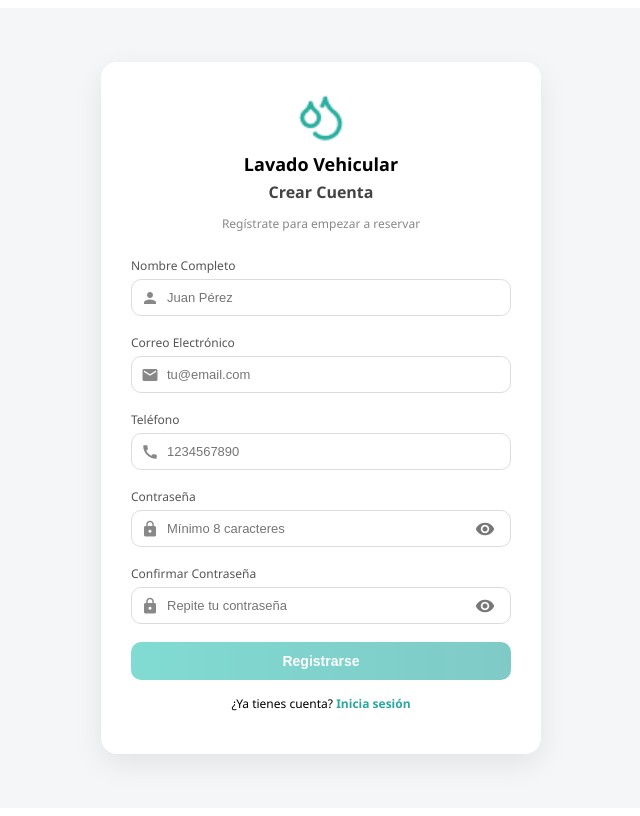
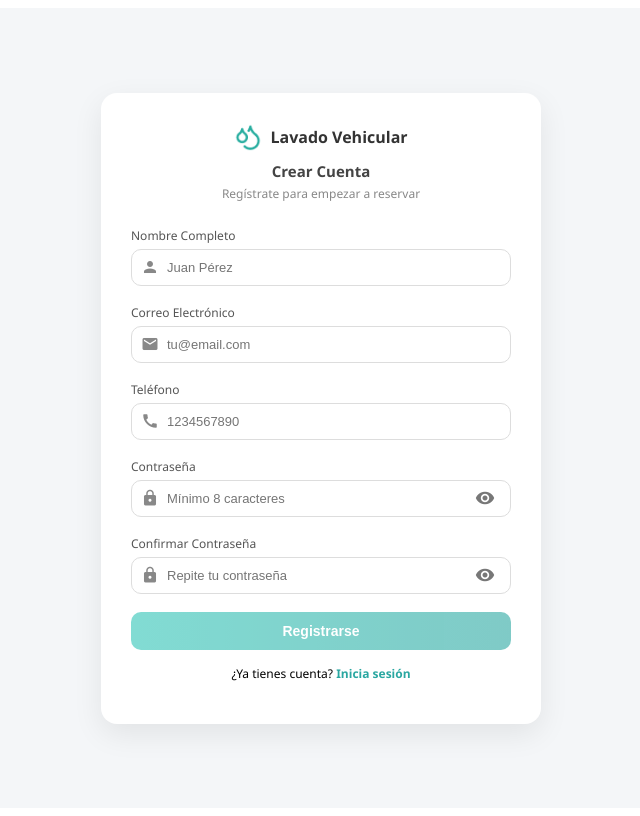
Before and after one commit to BrayanCABRERA123/Front-end-proyecto-web, an Angular app: page /auth in a window 1280 px wide. Both pictures are taken after a click on the element "Regístrate". Shown: the whole page, without its empty margins (319-959 px from the left). Built offline with nearby package versions, Linux system fonts and the light colour scheme.

Commit message:
feat(register): Improved registration form design and user interface fixes

```diff
--- a/src/app/auth/auth/pages/register/register.component.html
+++ b/src/app/auth/auth/pages/register/register.component.html
@@ -3,11 +3,11 @@
 
     <!-- HEADER -->
     <div class="register-header">
-      <div class="logo-icon">
-        <img src="images/logo.png" alt="Logo Lavado Vehicular">
+      <div class="brand">
+        <img src="images/logo.png" alt="Logo Lavado Vehicular" class="logo">
+        <h1>Lavado Vehicular</h1>
       </div>
 
-      <h1>Lavado Vehicular</h1>
       <h2>Crear Cuenta</h2>
       <p>Regístrate para empezar a reservar</p>
     </div>
--- a/src/app/auth/auth/pages/register/register.component.scss
+++ b/src/app/auth/auth/pages/register/register.component.scss
@@ -1,10 +1,11 @@
-/* se quitan los espacios por defecto del navegador*/
+/* quitamos espacios raros del navegador */
 html, body {
   margin: 0;
   padding: 0;
 }
 
-/* Contenedor principal que centra todo */
+
+/* contenedor principal */
 .register-page {
   min-height: 100vh;
   display: flex;
@@ -15,8 +16,7 @@ html, body {
 }
 
 
-/* TARJETA DEL FORMULARIO */
-
+/* tarjeta donde está todo el formulario */
 .register-card {
   width: 100%;
   max-width: 380px;
@@ -28,56 +28,59 @@ html, body {
 }
 
 
-/* HEADER (LOGO Y TÍTULOS) */
-
+/* parte de arriba, logo y textos */
 .register-header {
   text-align: center;
   margin-bottom: 25px;
 }
 
-/* Contenedor del logo */
-.logo-icon {
+
+/* contenedor del logo y el titulo */
+.brand {
   display: flex;
+  align-items: center;
   justify-content: center;
-}
-
-/* Imagen del logo */
-.logo-icon img {
-  width: 50px;
-  height: auto;
-  object-fit: contain;
+  gap: 8px;
   margin-bottom: 10px;
 }
 
-/* Título principal */
-.register-header h1 {
-  font-size: 18px;
-  margin: 0;
-  font-weight: 600;
+/* logo */
+.logo {
+  width: 28px;
+  height: 28px;
+  object-fit: contain;
 }
 
-/* Subtítulo */
+/* titulo principal */
+.brand h1 {
+  font-size: 16px;
+  font-weight: 600;
+  margin: 0;
+  color: #333;
+}
+
+
+/* subtitulo */
 .register-header h2 {
-  font-size: 16px;
-  margin: 5px 0;
+  font-size: 15px;
+  margin: 4px 0;
   color: #444;
 }
 
-/* Texto pequeño */
+/* texto pequeño */
 .register-header p {
   font-size: 12px;
   color: #888;
+  margin-top: 4px;
 }
 
 
-/* FORMULARIO*/
-
-/* Cada campo */
+/* cada grupo del formulario */
 .form-group {
   margin-bottom: 18px;
 }
 
-/* Labels */
+/* labels */
 label {
   font-size: 12px;
   color: #555;
@@ -85,31 +88,33 @@ label {
   margin-bottom: 5px;
 }
 
-/* Contenedor del input + iconos */
+
+/* contenedor del input */
 .input-wrapper {
   position: relative;
   display: flex;
   align-items: center;
 }
 
-/* Campo input */
+/* input */
 .input-wrapper input {
   width: 100%;
-  padding: 10px 40px 10px 35px; /* espacio para iconos */
+  padding: 10px 40px 10px 35px;
   border: 1px solid #ddd;
   border-radius: 10px;
   font-size: 13px;
   outline: none;
-  transition: 0.3s;
+  transition: all 0.3s ease;
 }
 
-/* Cuando doy clic */
+/* cuando hago clic en el input */
 .input-wrapper input:focus {
   border-color: #4cafef;
   box-shadow: 0 0 0 2px rgba(76, 175, 239, 0.2);
 }
 
-/* Icono izquierdo */
+
+/* iconos de la izquierda */
 .input-icon {
   position: absolute;
   left: 10px;
@@ -118,7 +123,8 @@ label {
   font-family: 'Material Icons';
 }
 
-/* Botón del ojito */
+
+/* boton del ojito */
 .toggle-btn {
   position: absolute;
   right: 10px;
@@ -129,26 +135,25 @@ label {
   align-items: center;
 }
 
-/* Icono del ojito */
+/* icono del ojo */
 .toggle-btn .material-icons {
   font-size: 20px;
   color: #777;
   transition: 0.2s;
 }
 
-/* Efecto cuando paso el mouse */
+/* cuando paso el mouse por el ojo */
 .toggle-btn:hover .material-icons {
   color: #333;
 }
 
 
-/* VALIDACIONES*/
-/* Input con error */
+/* cuando hay error en input */
 .input-error {
   border-color: #e53935 !important;
 }
 
-/* Mensaje de error */
+/* mensaje de error */
 .error-msg {
   color: #e53935;
   font-size: 11px;
@@ -156,13 +161,13 @@ label {
 }
 
 
-/* BOTÓN*/
+/* boton registrarse */
 .btn-register {
   width: 100%;
   padding: 11px;
   border: none;
   border-radius: 10px;
-  background: linear-gradient(90deg, #2ec4b6, #2aa7a1); /* degradado */
+  background: linear-gradient(90deg, #2ec4b6, #2aa7a1);
   color: white;
   font-size: 14px;
   font-weight: 600;
@@ -170,33 +175,49 @@ label {
   transition: 0.3s;
 }
 
-/* Hover (cuando paso el mouse) */
+/* cuando paso el mouse */
 .btn-register:hover {
   background: linear-gradient(90deg, #26b3a5, #239b95);
 }
 
-/* Botón deshabilitado */
+/* cuando está deshabilitado */
 .btn-register:disabled {
   opacity: 0.6;
   cursor: not-allowed;
 }
 
 
-/*  FOOTER*/
+/* parte de abajo (login) */
 .login-link {
   margin-top: 15px;
   font-size: 12px;
   text-align: center;
 }
 
-/* Link */
+/* link */
 .login-link a {
   color: #2aa7a1;
   text-decoration: none;
   font-weight: 600;
 }
 
-/* Hover del link */
+/* hover del link */
 .login-link a:hover {
   text-decoration: underline;
 }
+
+
+/* esto quita el ojo automático del navegador */
+
+/* edge viejo */
+input[type="password"]::-ms-reveal,
+input[type="password"]::-ms-clear {
+  display: none;
+}
+
+/* chrome / edge nuevo */
+input[type="password"]::-webkit-credentials-auto-fill-button {
+  visibility: hidden;
+  display: none !important;
+  pointer-events: none;
+}
```
